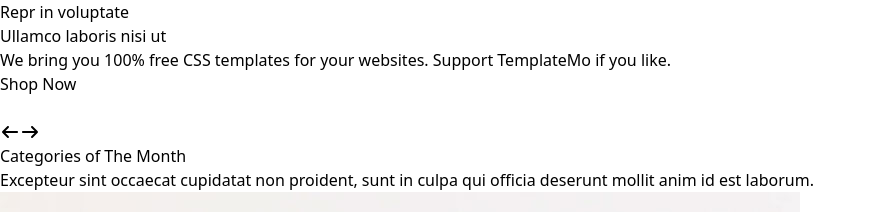
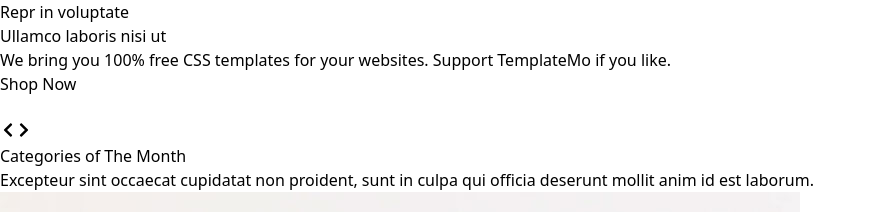
Before and after one commit to supunpramod/Zay-web-site, a React (Vite) app in the folder client/: page / in a window 1280 px wide. Shown: the part 2960-3172 px from the top of the page, without its empty margins (0-876 px from the left). Built offline with nearby package versions, Linux system fonts and the light colour scheme.

Commit message:
update the code

```diff
--- a/client/src/Components/About.jsx
+++ b/client/src/Components/About.jsx
@@ -23,8 +23,8 @@ export default function About() {
   return (
     <div>
       {/* About Section */}
-      <section className="bg-green-600 py-10">
-        <div className="container mx-auto">
+      <section className="bg-green-600 py-10 px-12">
+        <div className="container mx-auto px-12">
           <div className="flex flex-col md:flex-row items-center py-5">
             <div className="md:w-2/3 text-white">
               <h1 className="text-4xl font-bold mb-4">About Us</h1>
@@ -42,8 +42,8 @@ export default function About() {
       </section>
 
       {/* Services Section */}
-      <section className="container mx-auto py-10">
-        <div className="text-center mb-10">
+      <section className="container mx-auto py-10 px-12">
+        <div className="text-center mb-10 px-12">
           <h1 className="text-3xl font-bold mb-4">Our Services</h1>
           <p className="text-gray-600">
             Lorem ipsum dolor sit amet, consectetur adipisicing elit, sed do eiusmod
--- a/client/src/Components/Header.jsx
+++ b/client/src/Components/Header.jsx
@@ -45,7 +45,7 @@ const Header = () => {
       </nav>
 
       {/* Main Navbar */}
-      <nav className="bg-white shadow sticky top-0 z-50 ">
+      <nav className=" w-full bg-white shadow sticky top-0 z-50 ">
         <div className="max-w-screen-xl mx-auto flex justify-between items-center px-12 py-6 ">
           {/* Logo */}
           <a href="index.html" className="text-green-600 text-2xl font-bold">
--- a/client/src/Components/Home.jsx
+++ b/client/src/Components/Home.jsx
@@ -1,6 +1,8 @@
 import React, { useState, useEffect } from "react";
-import { FontAwesomeIcon } from "@fortawesome/react-fontawesome";
-import { faArrowRight ,faArrowLeft} from "@fortawesome/free-solid-svg-icons";
+
+import {  FaChevronLeft, FaChevronRight } from "react-icons/fa";
+
+
 import { Link } from "react-router-dom";
 
 
@@ -175,13 +177,13 @@ const Home = () => {
             onClick={prevSlide}
             className="absolute left-4 top-1/2 transform -translate-y-1/2 p-3 text-white bg-green-600 hover:bg-green-700 rounded-xl shadow-md transition-colors duration-300"
           >
-            <FontAwesomeIcon icon={faArrowLeft}  className="size-4" />
+            <FaChevronLeft />
           </button>
           <button
             onClick={nextSlide}
             className="absolute right-4 top-1/2 transform -translate-y-1/2 p-3 text-white bg-green-600 hover:bg-green-700 rounded-xl shadow-md transition-colors duration-300"
           >
-            <FontAwesomeIcon icon={faArrowRight} className="size-4" />
+            <FaChevronRight />
           </button>
         </div>
       </div>
@@ -331,10 +333,10 @@ const Home = () => {
       </section>
 
       {/* Open Modal Button */}
-      <div className="fixed bottom-6 right-6 z-40">
+      {/* <div className="fixed bottom-6 right-6 z-40">
         <button
           onClick={() => setShowModal(true)}
-          className="bg-green-600 hover:bg-green-700 text-white p-4 rounded-full shadow-lg transition-all duration-300 transform hover:scale-110 flex items-center justify-center"
+          className="bg-blue-600 hover:bg-green-700 text-white p-4 rounded-full shadow-lg transition-all duration-300 transform hover:scale-110 flex items-center justify-center"
           aria-label="Search"
         >
           <svg
@@ -351,7 +353,7 @@ const Home = () => {
             />
           </svg>
         </button>
-      </div>
+      </div> */}
     </div>
   );
 };
```
